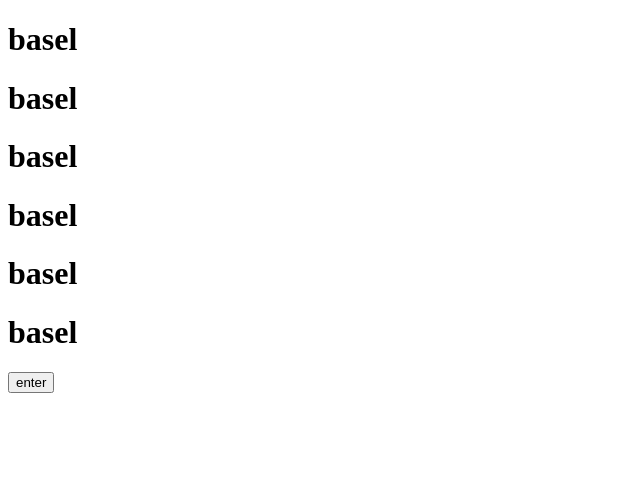
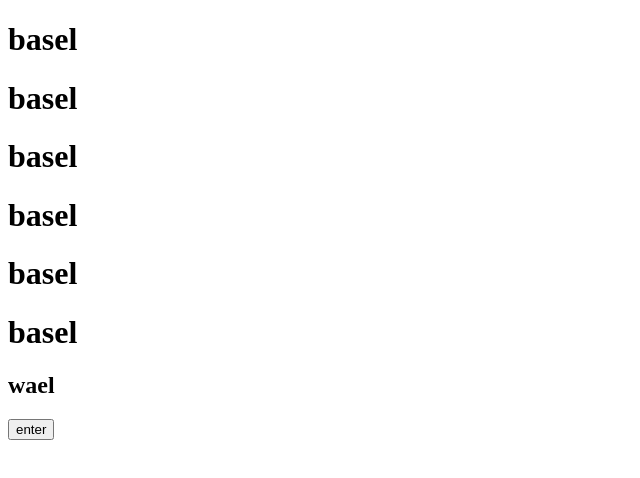
Before and after one commit to baselios89bs/basel, a plain HTML site: page index.html in a window 1280 px wide. Shown: the whole page, without its empty margins (0-640 px from the left). Drawn offline with Linux system fonts and the light colour scheme.

Commit message:
wwwwwwwwwwwwwwwbb

```diff
--- a/index.html
+++ b/index.html
@@ -16,6 +16,7 @@
         <h1>basel</h1>
         <h1>basel</h1>
         <h1>basel</h1>
+        <h2>wael</h2>
         <button>enter</button>
       </div>
 
```
